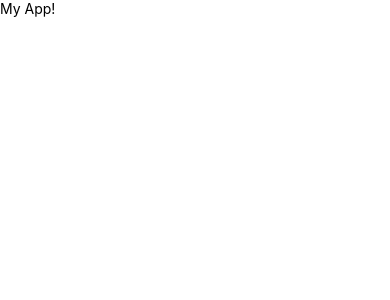
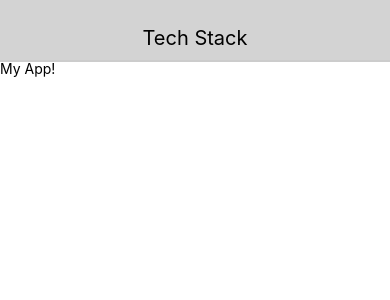
Before and after one commit to MihaiGitHub/Flashcards, a React Native app: screen / in a window 390 px wide. Shown: the top 300 px of the page. Built offline with nearby package versions, Linux system fonts and the light colour scheme.

Commit message:
Import Header component

```diff
--- a/src/App.js
+++ b/src/App.js
@@ -4,6 +4,7 @@ import { View, Text } from 'react-native';
 import { Provider } from 'react-redux';
 import { createStore } from 'redux';
 import reducers from './reducers';
+import { Header } from './components/common';
 
 const App = () => {
     return (
@@ -11,6 +12,8 @@ const App = () => {
         Create store with reducers and pass to Provider tag */
         <Provider store={createStore(reducers)}>
             <View>
+                <Header headerText="Tech Stack" />
+
                 <Text>My App!</Text>
             </View>
         </Provider>
```
